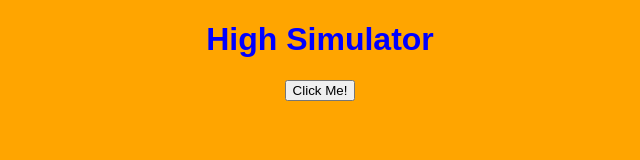
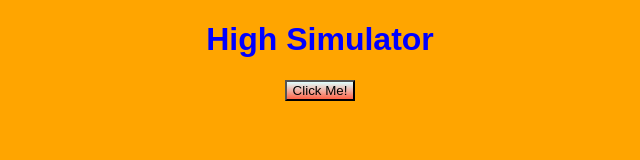
Before and after one commit to TheCreator2022/high-simulator, a plain HTML site: page index.html in a window 1280 px wide. Shown: the whole page, without its empty margins (320-960 px from the left). Drawn offline with Linux system fonts and the light colour scheme.

Commit message:
Update style.css

```diff
--- a/style.css
+++ b/style.css
@@ -16,5 +16,5 @@ body {
 }
 
 button {
-  background:-wekbit-linear-gradient(lightcyan, tomato);
+  background:-webkit-linear-gradient(lightcyan, tomato);
 }
```
